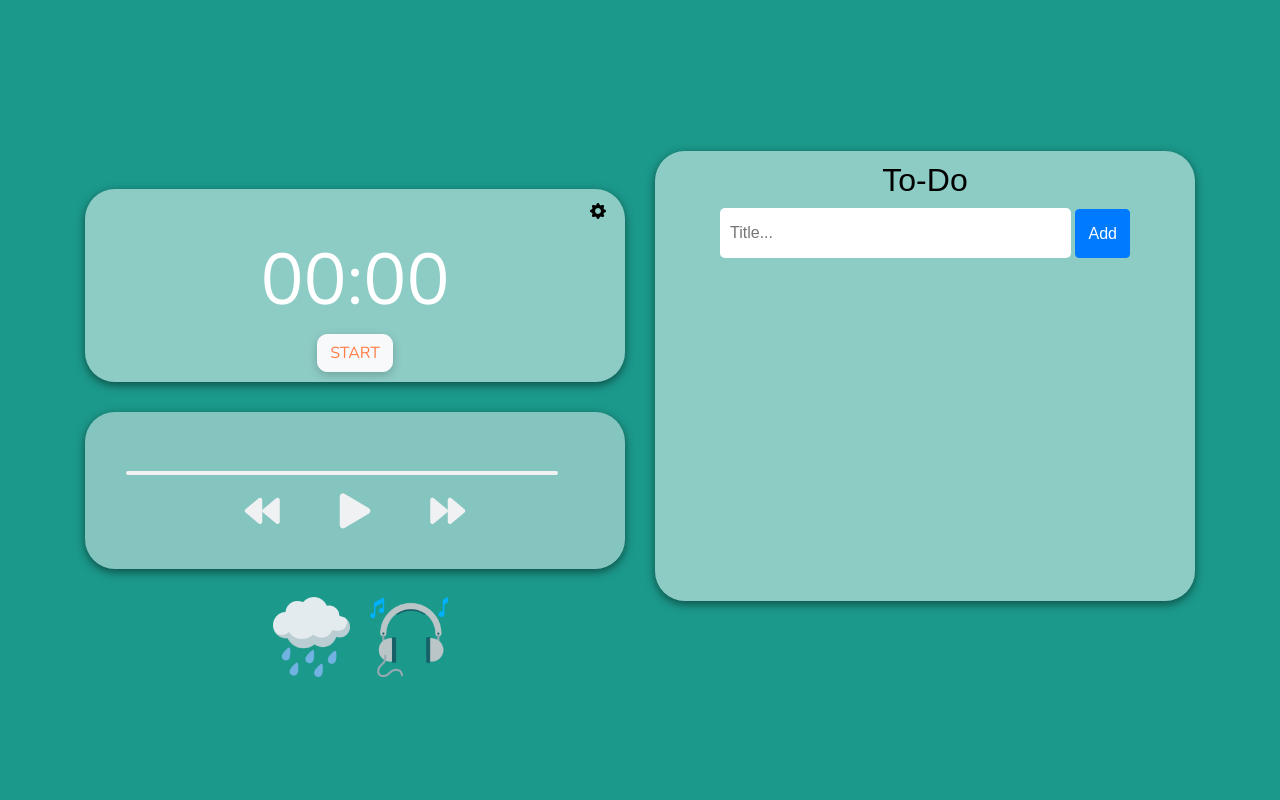
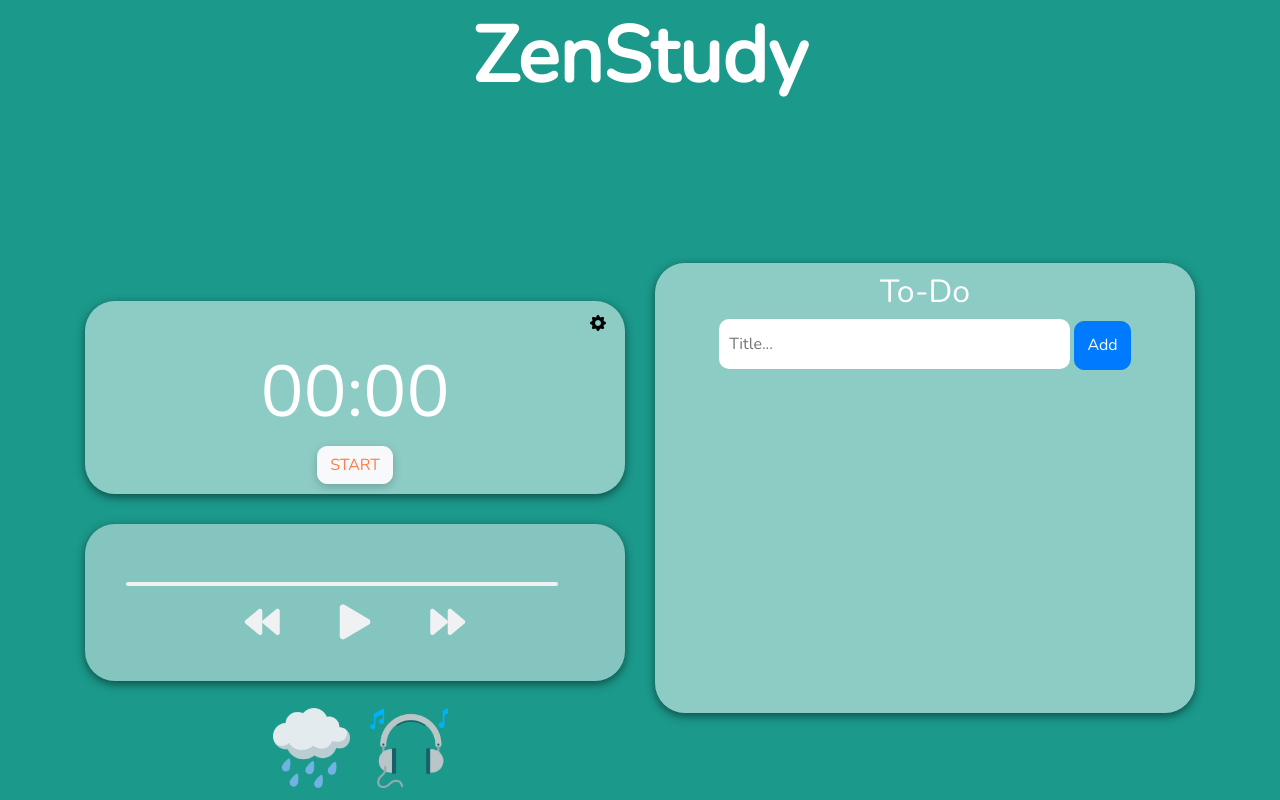
Before and after one commit to sammi-lin1/TreasureHacks, a website: page index.html in a window 1280 px wide. Drawn offline with nearby package versions, Linux system fonts and the light colour scheme.

Commit message:
MORE CSS!

```diff
--- a/index.html
+++ b/index.html
@@ -24,7 +24,10 @@
   </head>
   <body class="body">
     <div class="container h-100" id="my-grid">
-      <div class="row h-100">
+      <div>
+        <h1 id="ZenStudy"><b> ZenStudy</b></h1>
+      </div>
+      <div class="row">
         <div class="col-6 text-center" id="left-col">
 
           <!-- App Study Timer -->
--- a/styles.css
+++ b/styles.css
@@ -1,4 +1,15 @@
 @import url('https://fonts.googleapis.com/css2?family=Nunito&display=swap');
+
+#ZenStudy{
+  margin-top: 10px;
+  text-align: center;
+  font-size: 78px;
+  color: #ffffff;
+}
+
+h2{
+  color:white;
+}
 
 .body{
     background-color: #1B998B;
@@ -69,7 +80,7 @@ p {
 .right-container{
     padding-top:10px;
     min-width: 85%;
-    font-family: sans-serif;
+
     overflow: auto;
     background:rgb(255, 255, 255,.5);
     height: 450px;
@@ -84,7 +95,7 @@ p {
     min-height:50px;
     padding:10px;
     font-weight:500;
-    border-radius:5px;
+    border-radius:10px;
     border:none;
     min-width:65%;
 }
@@ -99,6 +110,7 @@ p {
     min-height: 40px;
     text-align: center;
     line-height: 35px; /* adjust this value to center the text vertically */
+    border-radius: 10px
 }
 
 
@@ -114,7 +126,7 @@ p {
     background-color:#ffffff;
     line-height:35px;
     border:none;
-    border-radius:5px;
+    border-radius:10px;
     text-align:left;
     padding-left:25px;
     padding-right: 5px;
@@ -128,7 +140,7 @@ p {
 .deleteBtn {
     background-color: #ff7e47;
     color: #fff;
-    border-radius: 5px;
+    border-radius: 10px;
     padding: 5px;
     border:none;
 }
@@ -148,7 +160,7 @@ body {
   flex-direction: column;
   align-items: center;
   justify-content: center;
-  font-family: 'Lato', sans-serif;
+
   margin: 0;
 }
 
```
